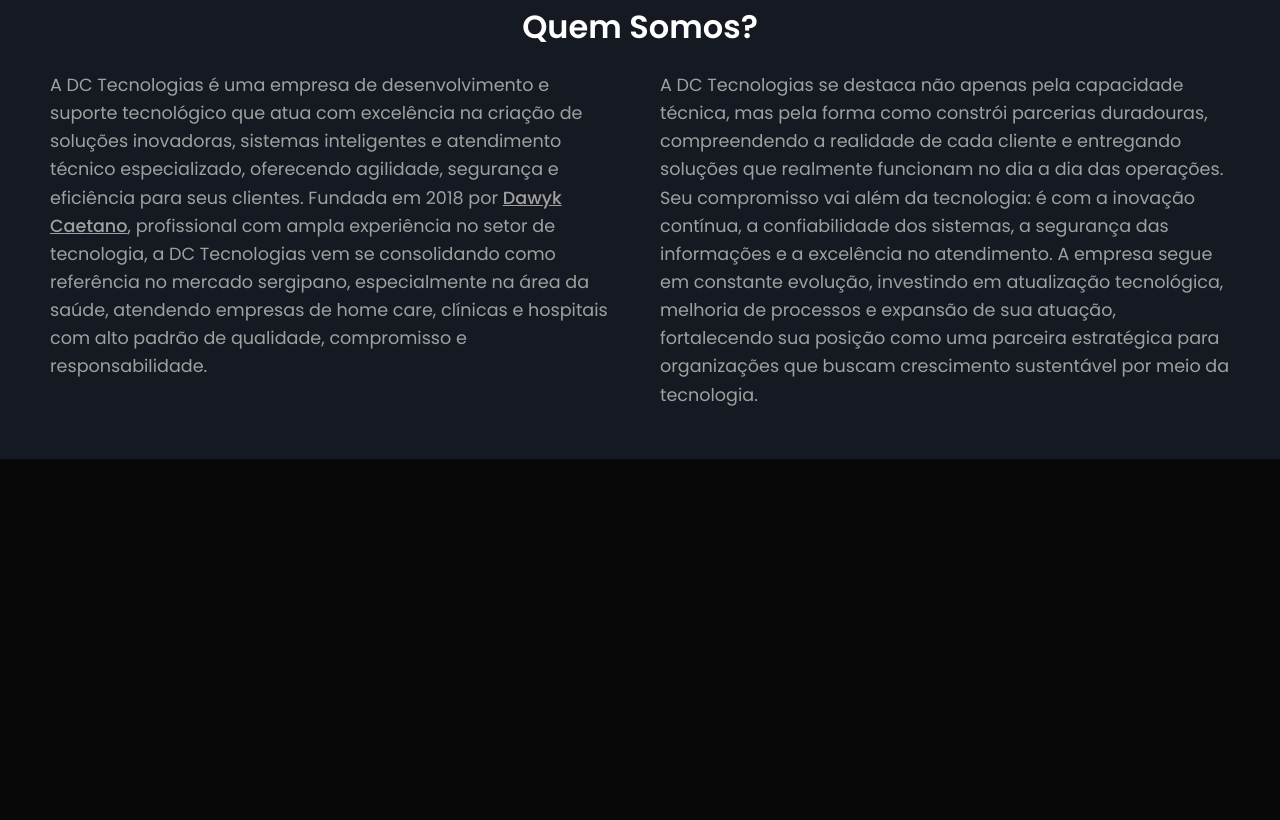
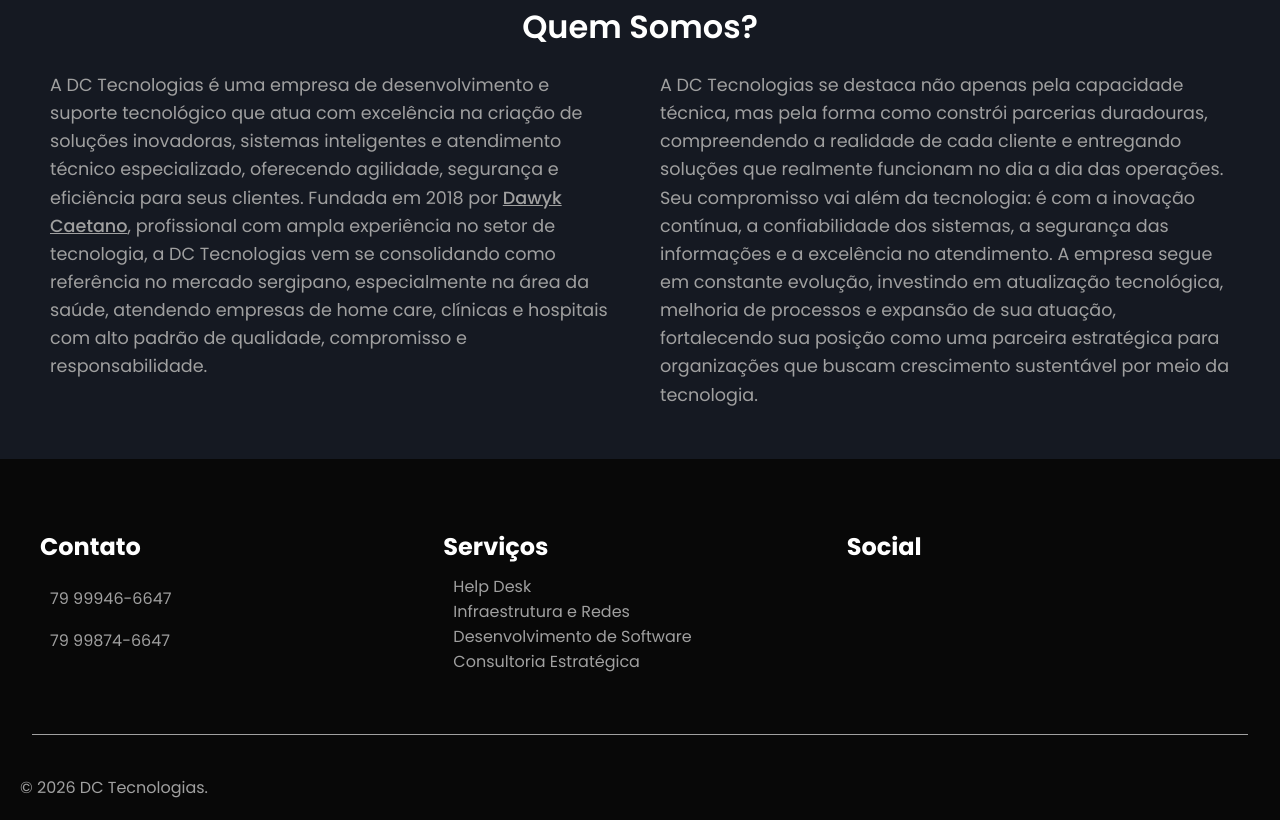
Before and after one commit to psicogi/dc-tecnologias, a plain HTML site: page index.html in a window 1280 px wide. Shown: the part 1068-1888 px from the top of the page. Before the commit the page ends 1527 px from the top, so only its background shows below. Drawn offline with Linux system fonts and the light colour scheme.

Commit message:
finalização do projeto e seção de contato e direitos autorais

```diff
--- a/assets/style/style.css
+++ b/assets/style/style.css
@@ -218,7 +218,6 @@
     color: var(--text-secondary);
     font-size: 1.1rem;
     line-height: 1.6;
-    /* text-align: justify; */
 }
 
 .quemsomos-container span {
@@ -235,6 +234,55 @@
 span a:hover {
     color: var(--brand-blue);
 }
+
+.contato-container {
+    display: grid;
+    grid-template-columns: repeat(3, 1fr);
+    gap: 20px 10px;
+    padding: 40px;
+    margin-top: 30px;
+    color: var(--text-primary);
+}
+
+.contato-container p {
+    color: var(--text-secondary);
+    font-size: 1rem;
+    margin-left: 10px;
+}
+
+.contato-item h3 {
+    grid-column: 1 / -1;
+    margin-bottom: 10px;
+    font-size: 1.5rem;
+}
+
+.contato-item i {
+    font-size: 1.7rem;
+
+    background: linear-gradient(135deg, var(--brand-blue), var(--brand-green));
+    -webkit-background-clip: text;
+    background-clip: text;
+    -webkit-text-fill-color: transparent;
+    color: transparent;
+}
+
+.contato-item a {
+    text-decoration: none;
+}
+
+hr {
+    height: 1px;
+    width: 95vw;
+    background: var(--text-secondary);
+    margin: 20px auto;
+    border: 0;
+}
+
+footer {
+    color: var(--text-secondary);
+    padding: 20px;
+}
+
 
 
 @media (max-width: 768px) {
@@ -290,4 +338,8 @@
         line-height: 1.5;
         text-align: justify;
     }
+
+    .contato-container {
+        grid-template-columns: 1fr;
+    }
 }
--- a/index.html
+++ b/index.html
@@ -22,7 +22,7 @@
                     <a href="#quemsomos-container" class="link">Quem Somos?</a>
                 </li>
                 <li>
-                    <a href="#" class="link">Contato</a>
+                    <a href="#contato-container" class="link">Contato</a>
                 </li>
             </ul>
         </nav>
@@ -77,6 +77,33 @@
         A empresa segue em constante evolução, investindo em atualização tecnológica, melhoria de processos e expansão de sua atuação, fortalecendo sua posição como uma parceira estratégica para organizações que buscam crescimento sustentável por meio da tecnologia.</p>
     </section>
 
+    <section class="contato-container" id="contato-container">
+        <div class="contato-item">
+            <h3>Contato</h3>
+            <p><i class="ph ph-phone" style="color: var(--text-primary);"></i> 79 99946-6647</p>
+            <p><i class="ph ph-phone" style="color: var(--text-primary);"></i> 79 99874-6647</p>
+        </div>
+
+        <div class="contato-item">
+            <h3>Serviços</h3>
+            <p>Help Desk</p>
+            <p>Infraestrutura e Redes</p>
+            <p>Desenvolvimento de Software</p>
+            <p>Consultoria Estratégica</p>
+        </div>
+
+        <div class="contato-item">
+            <h3>Social</h3>
+            <a href="https://www.instagram.com/dctecnologias?igsh=MXgzZnMzdmZld21yZg==" target="_blank"><i class="ph ph-instagram-logo"></i></a>
+        </div>
+    </section>
+
+    <hr>
+
+    <footer>
+        <p>&copy; 2026 DC Tecnologias.</p>
+    </footer>
+
     <script src="https://unpkg.com/@phosphor-icons/web"></script>
     <script src="js/script.js"></script>
 </body>
```
